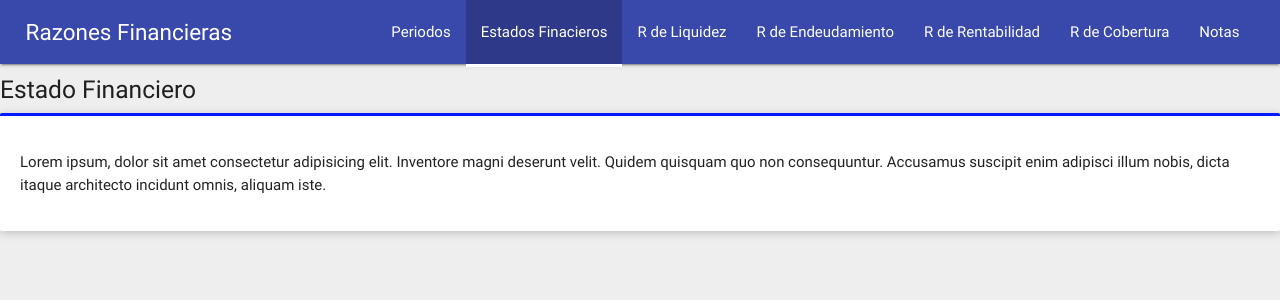
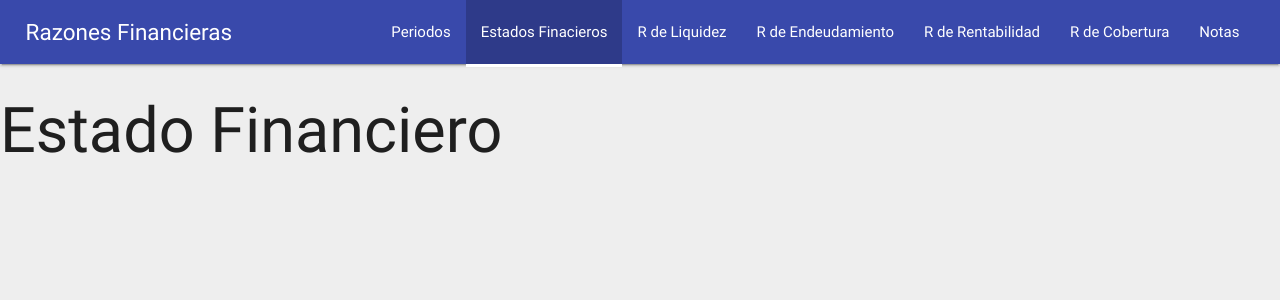
Before and after one commit to cesartoruo15/ProyectoRazonesFinancieras, an Angular app: page /estados-financieros in a window 1280 px wide. Shown: the top 300 px of the page. Built offline with nearby package versions, Linux system fonts and the light colour scheme; what angular2-materialize would draw is missing.

Commit message:
Revert "add box"
This reverts commit d7c3aaf60c62d0290b70f1b8d4b92beef4ddff21.

```diff
--- a/src/app/Componentes/estado-financiero/estado-financiero.component.html
+++ b/src/app/Componentes/estado-financiero/estado-financiero.component.html
@@ -1,4 +1 @@
-<h5>Estado Financiero</h5>
-<div id= "cajas">
-  <p>Lorem ipsum, dolor sit amet consectetur adipisicing elit. Inventore magni deserunt velit. Quidem quisquam quo non consequuntur. Accusamus suscipit enim adipisci illum nobis, dicta itaque architecto incidunt omnis, aliquam iste.</p>
-</div>
+<h1>Estado Financiero</h1>
```
